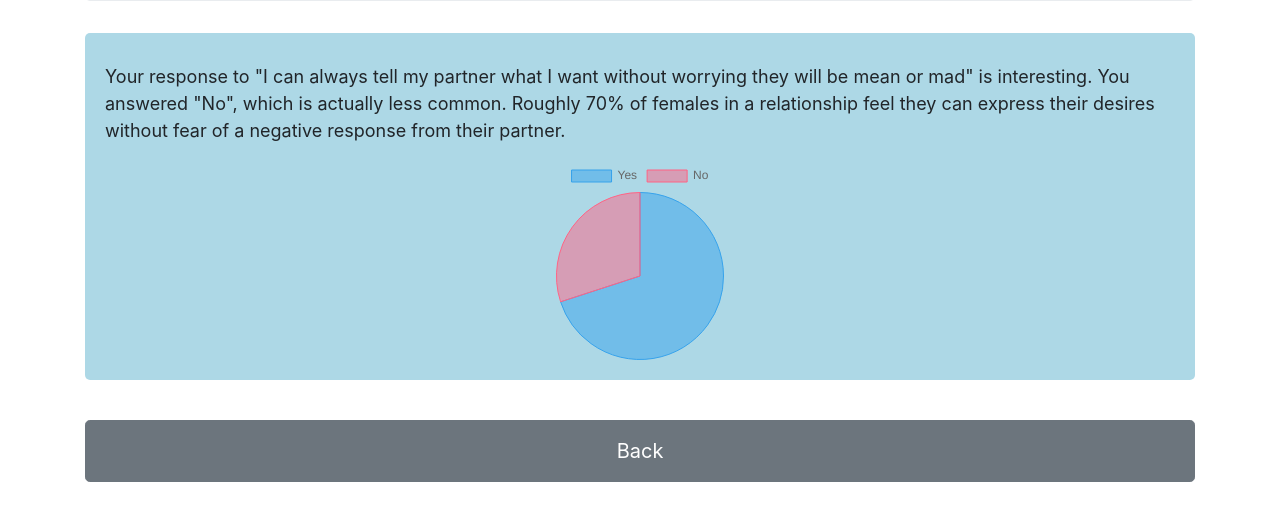
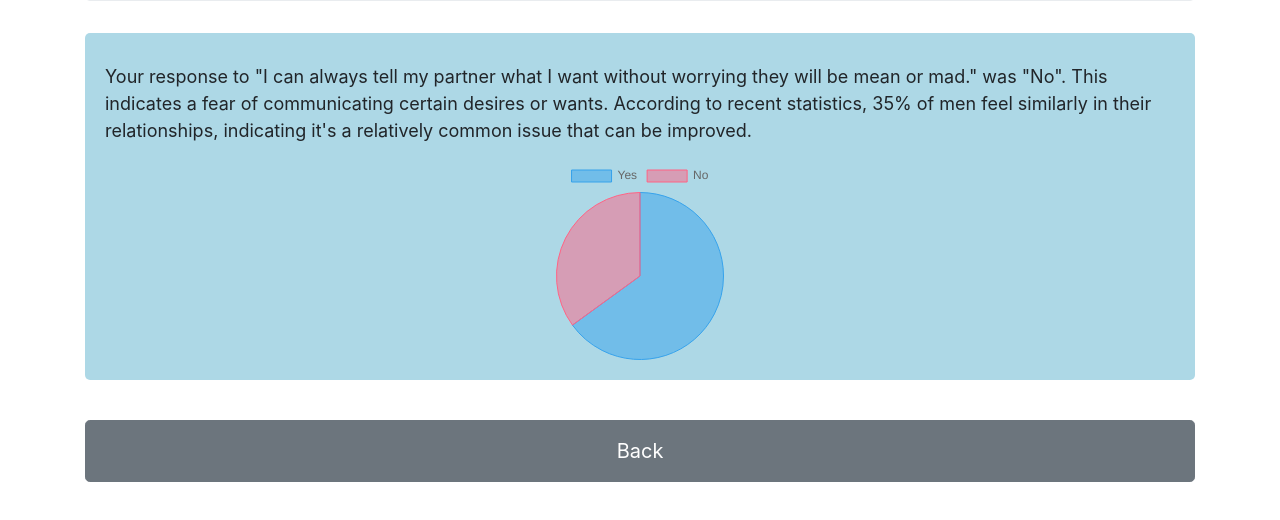
Before and after one commit to LoveGrow1/40213019M, a plain HTML site: page 4.html in a window 1280 px wide. Shown: the part 202-722 px from the top of the page. Drawn offline with nearby package versions, Linux system fonts and the light colour scheme.

Commit message:
Update 4.html

```diff
--- a/4.html
+++ b/4.html
@@ -53,7 +53,7 @@
   <div class="row">
     <div class="col-12">
       <div class="info-box">
-        <p>Your response to "I can always tell my partner what I want without worrying they will be mean or mad" is interesting. You answered "No", which is actually less common. Roughly 70% of females in a relationship feel they can express their desires without fear of a negative response from their partner.</p>
+        <p>Your response to "I can always tell my partner what I want without worrying they will be mean or mad." was "No". This indicates a fear of communicating certain desires or wants. According to recent statistics, 35% of men feel similarly in their relationships, indicating it's a relatively common issue that can be improved.</p>
         <!-- Wrap the canvas element inside the new div -->
         <div class="chart-container">
           <canvas id="myChart"></canvas>
@@ -71,7 +71,7 @@ var myChart = new Chart(ctx, {
     data: {
         labels: ['Yes', 'No'],
         datasets: [{
-            data: [70, 30],
+            data: [65, 35],
             backgroundColor: [
                 'rgba(54, 162, 235, 0.5)',
                 'rgba(255, 99, 132, 0.5)'
```
